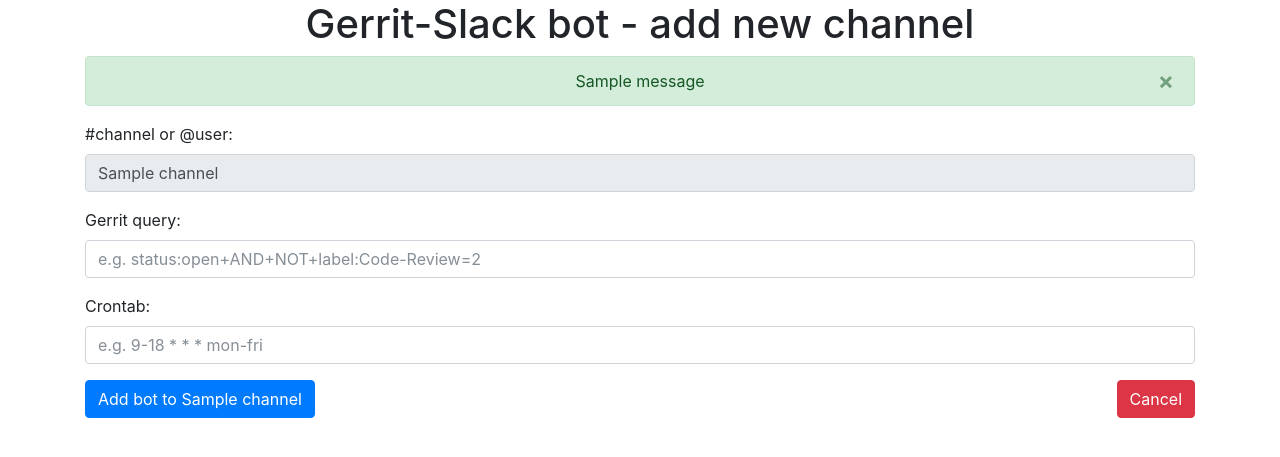
After one commit to kissgyorgy/slack-review-bot, a Flask app: template web/templates/new.html in a window 1280 px wide. The commit adds this page. Shown: the top 457 px of the page. Run offline with Flask 2, Linux system fonts and the light colour scheme; the template is opened without the code that fills it: most values are stand-ins (such as "Sample title", 1, 10 or a date in 2020); one stand-in notice (Sample message) is shown; data that the repository does not hold is empty; some libraries are stand-ins or nearby versions.

Commit message:
Implemented OAuth flow.
Not saving yet.

```diff
--- a/slack.py
+++ b/slack.py
@@ -1,3 +1,4 @@
+import os
 import requests
 
 
@@ -8,6 +9,9 @@ EXCLAMATION = ':exclamation:'
 
 WHITE_CHECK_MARK = ':white_check_mark:'
 X = ':x:'
+
+
+SLACK_API_URL = 'https://slack.com/api'
 
 
 def escape(text):
@@ -36,3 +40,18 @@ def make_link(url, text):
 
 def make_attachment(color, author_name, author_link):
     return {'color': color, 'author_name': author_name, 'author_link': author_link}
+
+
+def request_oauth_token(code):
+    # documentation: https://api.slack.com/methods/oauth.access
+    res = requests.post(SLACK_API_URL + '/oauth.access', {
+        'client_id': os.environ['SLACK_CLIENT_ID'],
+        'client_secret': os.environ['SLACK_CLIENT_SECRET'],
+        'code': code,
+    })
+    # example in slack_messages/oauth.access.json
+    return res.json()
+
+
+def revoke_token(token):
+    return requests.post(SLACK_API_URL + '/auth.revoke', {'token': token})
--- a/web/app.py
+++ b/web/app.py
@@ -1,24 +1,50 @@
-import datetime as dt
-import uwsgi
-from uwsgidecorators import filemon
-from flask import Flask, request, render_template, redirect, url_for
+import os
+import secrets
+# import uwsgi
+from flask import Flask, request, session, render_template, redirect, url_for, flash, g
+from cronjob import init_crontabs
+import slack
+from db import Database
+
+
+class Alert:
+    PRIMARY = 'primary'
+    SECONDARY = 'secondary'
+    SUCCESS = 'success'
+    DANGER = 'danger'
+    WARNING = 'warning'
+    INFO = 'info'
+    LIGHT = 'light'
+    DARK = 'dark'
 
 
 app = Flask(__name__)
-START_SIGNUM = 99
+app.secret_key = os.environ['SECRET_KEY']
+
+
+@app.before_request
+def before_request():
+    g.db = Database()
 
 
 @app.route('/')
 def index():
-    if request.method == 'GET':
-        return render_template('index.html')
+    config = g.db.load_config()
+    crontabs = init_crontabs(config)
 
+    # if the state is different we got from oauth authorization, we should refuse the token, because
+    # probably a third-party generated it. For details, see https://api.slack.com/docs/slack-button
+    session['oauth_state'] = secrets.token_urlsafe(32)
 
-@app.route('/reload')
-def reload():
-    uwsgi.reload()
-    print("Reloaded")
-    return redirect(url_for('index'))
+    if 'webhook_data' in session:
+        has_unfinished_config = True
+        unfinished_channel = session['webhook_data']['incoming_webhook']['channel']
+    else:
+        has_unfinished_config = False
+        unfinished_channel = None
+
+    return render_template('index.html', config=config, crontabs=crontabs, oauth_state=session['oauth_state'],
+                           has_unfinished_config=has_unfinished_config, unfinished_channel=unfinished_channel)
 
 
 @app.route('/edit')
@@ -26,29 +52,40 @@ def edit():
     return render_template('edit.html')
 
 
-# uwsgi.add_cron(signal, minute, hour, day, month, weekday)
-def uwsgi_main():
-    def print_ran(signum):
-        print("RAN at", dt.datetime.now())
-    uwsgi.register_signal(START_SIGNUM, "", print_ran)
-    uwsgi.add_cron(START_SIGNUM, -1, -1, -1, -1, -1)
-    print("UWSGI STarted")
-
-    filemon("web/templates/index.html")(tmp_has_been_modified)
-    filemon("web/templates/edit.html")(tmp_has_been_modified)
+@app.route('/new', methods=['GET'])
+def new():
+    return render_template('new.html', channel=session['webhook_data']['incoming_webhook']['channel'])
 
 
-def tmp_has_been_modified(num):
-    print("web/ directory has been modified. Reloading")
-    uwsgi.reload()
+@app.route('/delete-unfinished', methods=['POST'])
+def delete_unfinished():
+    res = slack.revoke_token(session['webhook_data']['access_token'])
+    if not res.ok or not res.json()['ok']:
+        flash('Unknown error revoking access token!', Alert.DANGER)
+        redirect('/')
+
+    channel = session['webhook_data']['incoming_webhook']['channel']
+    session.clear()
+    flash(f'Deleted unfinished request for {channel}, you can add a new channel now.', Alert.WARNING)
+    return redirect('/')
 
 
-def main():
-    app.run()
+@app.route('/slack-oauth')
+def slack_oauth():
+    # If the states don't match, the request has been created by a third party and the process should be aborted.
+    # See https://api.slack.com/docs/slack-button
+    if request.args['state'] != session['oauth_state']:
+        return 'Invalid state. You have been logged and will be caught.'
 
+    error = request.args.get('error')
+    if error == 'access_denied':
+        flash('Access denied - Request cancelled', Alert.WARNING)
+        return redirect('/')
+    elif error is not None:
+        flash('Unknown error - try again', Alert.DANGER)
+        return redirect('/')
 
-if __name__.startswith('uwsgi_file'):
-    uwsgi_main()
+    webhook_data = slack.request_oauth_token(request.args['code'])
+    session['webhook_data'] = webhook_data
 
-elif __name__ == '__main__':
-    main()
+    return redirect(url_for('new'))
--- a/web/templates/base.html
+++ b/web/templates/base.html
@@ -1,7 +1,7 @@
 <!doctype html>
 <html lang="en">
 <head>
-  <title>Gerrit Slack Reviewer Bot Settings</title>
+  <title>Gerrit-Slack bot</title>
   <meta charset="utf-8">
   <meta name="viewport" content="width=device-width, initial-scale=1, shrink-to-fit=no">
 
@@ -10,16 +10,38 @@
 
 <body>
   <div class="container">
+
     <div class="row">
       <div class="col-12 text-center">
-        <h1>Gerrit-Slack bot beállítások</h1>
+        <h1>{% block title %}Gerrit-Slack bot{% endblock %}</h1>
       </div>
     </div>
+
+    <div class="row">
+      <div class="col-12 text-center">
+
+        {% with messages = get_flashed_messages(with_categories=true) %}
+          {% if messages %}
+            {% for category, message in messages %}
+              <div class="alert alert-{{ category }} alert-dismissible fade show" role="alert">
+                {{ message }}
+                <button type="button" class="close" data-dismiss="alert" aria-label="Close">
+                  <span aria-hidden="true">&times;</span>
+                </button>
+              </div>
+            {% endfor %}
+          {% endif %}
+        {% endwith %}
+
+      </div>
+    </div>
+
     {% block content %}{% endblock %}
   </div>
 
 <script src="static/jquery-3.2.1.slim.min.js"></script>
 <script src="static/bootstrap.min.js"></script>
+{% block js %} {% endblock %}
 
 </body>
 </html>
--- /dev/null
+++ b/web/templates/new.html
@@ -0,0 +1,52 @@
+{% extends "base.html" %}
+
+
+{% block title %}
+  {{ super() }} - add new channel
+{% endblock %}
+
+
+{% block content %}
+  <form method="post" action="{{ url_for('new') }}">
+
+    <div class="form-group">
+      <label for="channel">#channel or @user:</label>
+      <input type="text" class="form-control" id="channel" value="{{ channel }}" disabled>
+    </div>
+
+    <div class="form-group">
+      <label for="gerrit_query">Gerrit query:</label>
+      <input type="text" class="form-control" id="gerrit_query" placeholder="e.g. status:open+AND+NOT+label:Code-Review=2" value="">
+    </div>
+
+    <div class="form-group">
+      <label for="crontab">Crontab:</label>
+      <input type="text" class="form-control" id="crontab" placeholder="e.g. 9-18 * * * mon-fri" value="">
+      {{ session['webhook_data'] }}
+    </div>
+
+    <div class="row">
+      <div class="col-6">
+        <button type="submit" class="btn btn-primary">Add bot to {{ channel }}</button>
+      </div>
+      <div class="col-6">
+        <a id="cancel-button" href="{{ url_for('delete_unfinished') }}" class="btn btn-danger float-right">Cancel</a>
+      </div>
+    </div>
+
+  </form>
+
+  {# This is here because forms cannot be nested, but deletion is on a different endpoint. #}
+  <form id="cancel-form" action="{{ url_for('delete_unfinished') }}" method="post"></form>
+
+{% endblock %}
+
+
+{% block js %}
+  <script>
+    $( "#cancel-button" ).click(function(event) {
+      event.preventDefault();
+      $( "#cancel-form" ).submit();
+    });
+  </script>
+{% endblock %}
```
Also changed, not shown: web/templates/index.html (+25 -22 lines).
